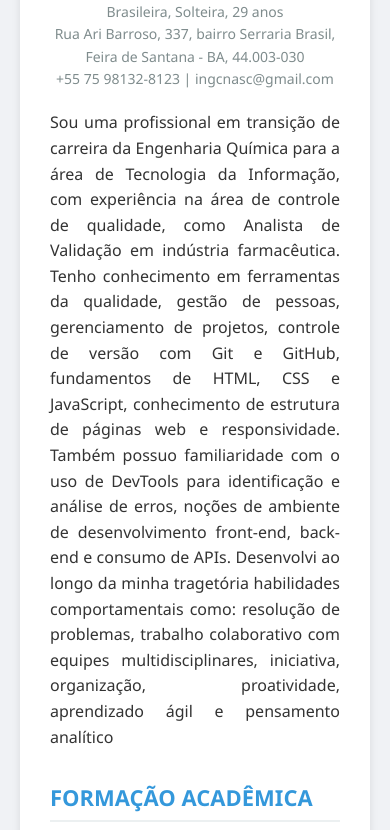
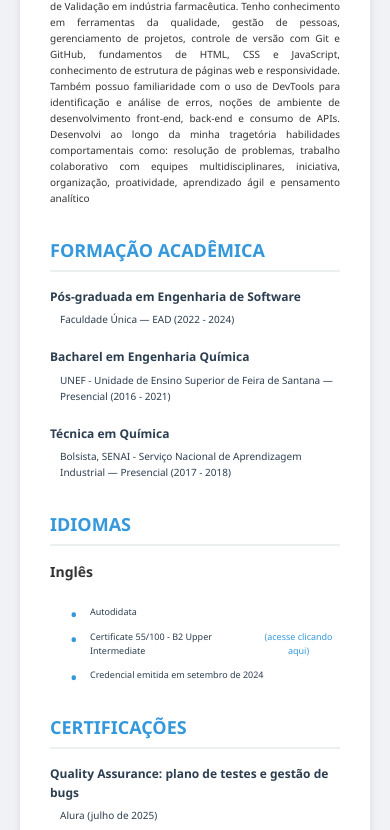
Before and after one commit to ingnasc/my-resume, a plain HTML site: page index.html in a window 390 px wide. Shown: the part 264-1094 px from the top of the page. Drawn offline with Linux system fonts and the light colour scheme.

Commit message:
mobile version

```diff
--- a/style.css
+++ b/style.css
@@ -317,3 +317,51 @@ a {
   .dark-mode .skills-list li::before {
     color: var(--texto-destaque-dark);
   }
+
+
+  @media (max-width: 600px) {
+
+    body {
+      font-size: 14px;
+    }
+
+    header h1 {
+      font-size: 24px;
+    }
+
+    header p {
+        font-size: 9px;
+    }
+
+    .section p {
+        font-size: 10px;
+    }
+
+    .section h2 {
+      font-size: 18px;
+    }
+
+    .section h3 {
+      font-size: 12px;
+    }
+
+    .general-section h2 {
+        font-size: 18px;
+    }
+
+    .general-section ul li {
+        font-size: 9px;
+    }
+
+    .education h4 {
+        font-size: 12px;
+    }
+
+    .job h4 {
+        font-size: 12px;
+    }
+
+    .job ul li {
+        font-size: 9px;
+    }
+}
```
